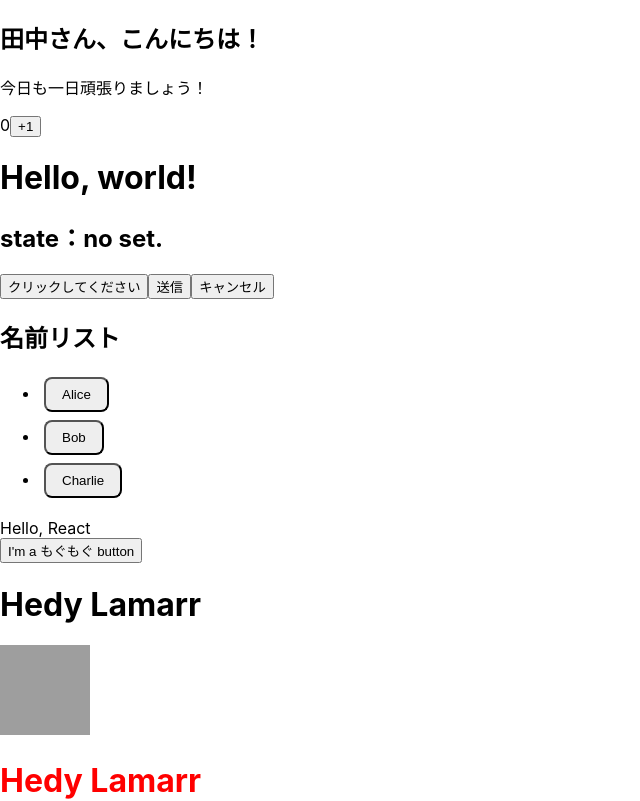
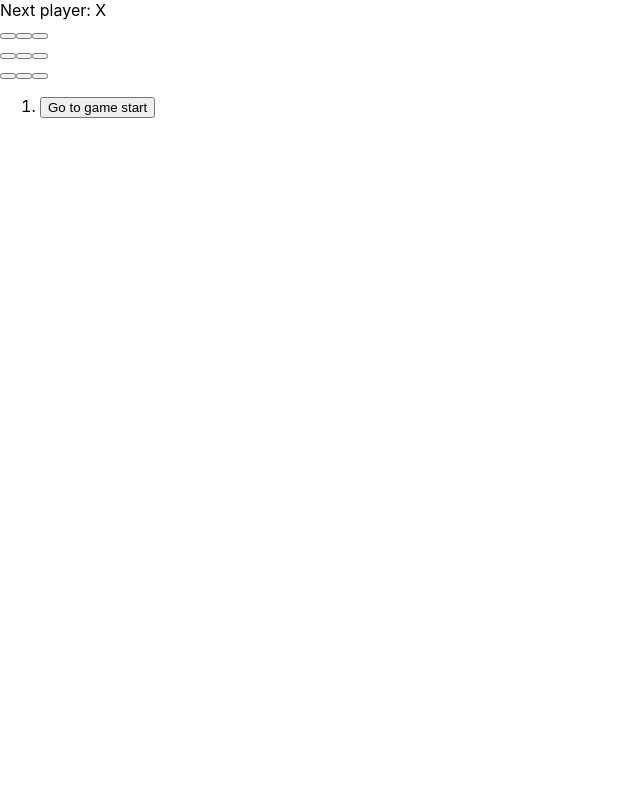
Before and after one commit to yutas123/ReactPractice, a React (Create React App) app: page / in a window 1280 px wide. Shown: the top 801 px of the page, without its empty margins (0-640 px from the left). Built offline with nearby package versions, Linux system fonts and the light colour scheme; grey boxes are pictures that could not be loaded.

Commit message:
一応動くように

```diff
--- a/src/App.tsx
+++ b/src/App.tsx
@@ -1,65 +1,10 @@
-import React, { useState } from 'react';
-import Greeting from './components/Greeting';
-import Counter from './components/Counter';
-import Square from './components/Square';
-import Button from './components/Button';
-import NameList from './components/NameList';
-import MOGButton from './components/MogButton';
-import Profile from './components/Profile';
-import {ShoppissssddngList} from './components/List';
-import Arare from './components/CountButton';
+import TicTacToe from './components/TicTacToe';
 
 // 親コンポーネント
 const App = () => {
-  const [sharedCount, setSharedCount] = useState(0);
-
-  const handleIncrement = () => {
-    setSharedCount(sharedCount + 1);
-  };
-
   return (
-    <div className="p-8">
-      <Greeting
-        name="田中"
-        message="今日も一日頑張りましょう！"
-      />
-      <div className="mt-4">
-        <Counter />
-      </div>
-      <div className="mt-4">
-        <Square />
-      </div>
-      <div className="mt-4">
-        <Button label="クリックしてください" />
-        <Button label="送信" />
-        <Button label="キャンセル" />
-      </div>
-      <div className="mt-4">
-        <NameList />
-      </div>
-      {/* ここで ParentComponent を使用 */}
-      <ParentComponent />
-      <MOGButton
-        piyo="もぐもぐ"
-        hoge="ぽげぽげ"
-      />
-      <Profile />
-      <Profile textColor="red" />
-      <ShoppissssddngList />
-      <Arare count={sharedCount} onIncrement={handleIncrement} />
-      <Arare count={sharedCount} onIncrement={handleIncrement} />
-    </div>
+    <TicTacToe />
   );
 };
 
-// 親コンポーネント
-function ParentComponent() {
-  return <ChildComponent name="React" />;
-}
-
-// 子コンポーネント
-function ChildComponent(props: {name: string }) {
-  return <div>Hello, {props.name}</div>;
-}
-
 export default App;
--- /dev/null
+++ b/src/components/TicTacToe.tsx
@@ -0,0 +1,115 @@
+import { useState } from 'react';
+
+function Square({ value, onSquareClick }: { value: string; onSquareClick: () => void }) {
+  return (
+    <button className="square" onClick={onSquareClick}>
+      {value}
+    </button>
+  );
+}
+
+function Board({ xIsNext, squares, onPlay }: { xIsNext: boolean; squares: string[]; onPlay: (nextSquares: string[]) => void }) {
+  function handleClick(i: number) {
+    if (calculateWinner(squares) || squares[i]) {
+      return;
+    }
+    const nextSquares = squares.slice();
+    if (xIsNext) {
+      nextSquares[i] = 'X';
+    } else {
+      nextSquares[i] = 'O';
+    }
+    onPlay(nextSquares);
+  }
+
+  const winner = calculateWinner(squares);
+  let status;
+  if (winner) {
+    status = 'Winner: ' + winner;
+  } else {
+    status = 'Next player: ' + (xIsNext ? 'X' : 'O');
+  }
+
+  return (
+    <>
+      <div className="status">{status}</div>
+      <div className="board-row">
+        <Square value={squares[0]} onSquareClick={() => handleClick(0)} />
+        <Square value={squares[1]} onSquareClick={() => handleClick(1)} />
+        <Square value={squares[2]} onSquareClick={() => handleClick(2)} />
+      </div>
+      <div className="board-row">
+        <Square value={squares[3]} onSquareClick={() => handleClick(3)} />
+        <Square value={squares[4]} onSquareClick={() => handleClick(4)} />
+        <Square value={squares[5]} onSquareClick={() => handleClick(5)} />
+      </div>
+      <div className="board-row">
+        <Square value={squares[6]} onSquareClick={() => handleClick(6)} />
+        <Square value={squares[7]} onSquareClick={() => handleClick(7)} />
+        <Square value={squares[8]} onSquareClick={() => handleClick(8)} />
+      </div>
+    </>
+  );
+}
+
+export default function Game() {
+  const [history, setHistory] = useState([Array(9).fill(null)]);
+  const [currentMove, setCurrentMove] = useState(0);
+  const xIsNext = currentMove % 2 === 0;
+  const currentSquares = history[currentMove];
+
+  function handlePlay(nextSquares: string[]) {
+    const nextHistory = [...history.slice(0, currentMove + 1), nextSquares];
+    setHistory(nextHistory);
+    setCurrentMove(nextHistory.length - 1);
+  }
+
+  function jumpTo(nextMove: number) {
+    setCurrentMove(nextMove);
+  }
+
+  const moves = history.map((squares, move) => {
+    let description;
+    if (move > 0) {
+      description = 'Go to move #' + move;
+    } else {
+      description = 'Go to game start';
+    }
+    return (
+      <li key={move}>
+        <button onClick={() => jumpTo(move)}>{description}</button>
+      </li>
+    );
+  });
+
+  return (
+    <div className="game">
+      <div className="game-board">
+        <Board xIsNext={xIsNext} squares={currentSquares} onPlay={handlePlay} />
+      </div>
+      <div className="game-info">
+        <ol>{moves}</ol>
+      </div>
+    </div>
+  );
+}
+
+function calculateWinner(squares: string[]) {
+  const lines = [
+    [0, 1, 2],
+    [3, 4, 5],
+    [6, 7, 8],
+    [0, 3, 6],
+    [1, 4, 7],
+    [2, 5, 8],
+    [0, 4, 8],
+    [2, 4, 6],
+  ];
+  for (let i = 0; i < lines.length; i++) {
+    const [a, b, c] = lines[i];
+    if (squares[a] && squares[a] === squares[b] && squares[a] === squares[c]) {
+      return squares[a];
+    }
+  }
+  return null;
+}
--- a/src/index.tsx
+++ b/src/index.tsx
@@ -7,7 +7,7 @@ import reportWebVitals from './reportWebVitals';
 const root = ReactDOM.createRoot(document.getElementById('root')!);
 root.render(
   <React.StrictMode>
-    <App />
+     <App />
   </React.StrictMode>
 );
 
```
